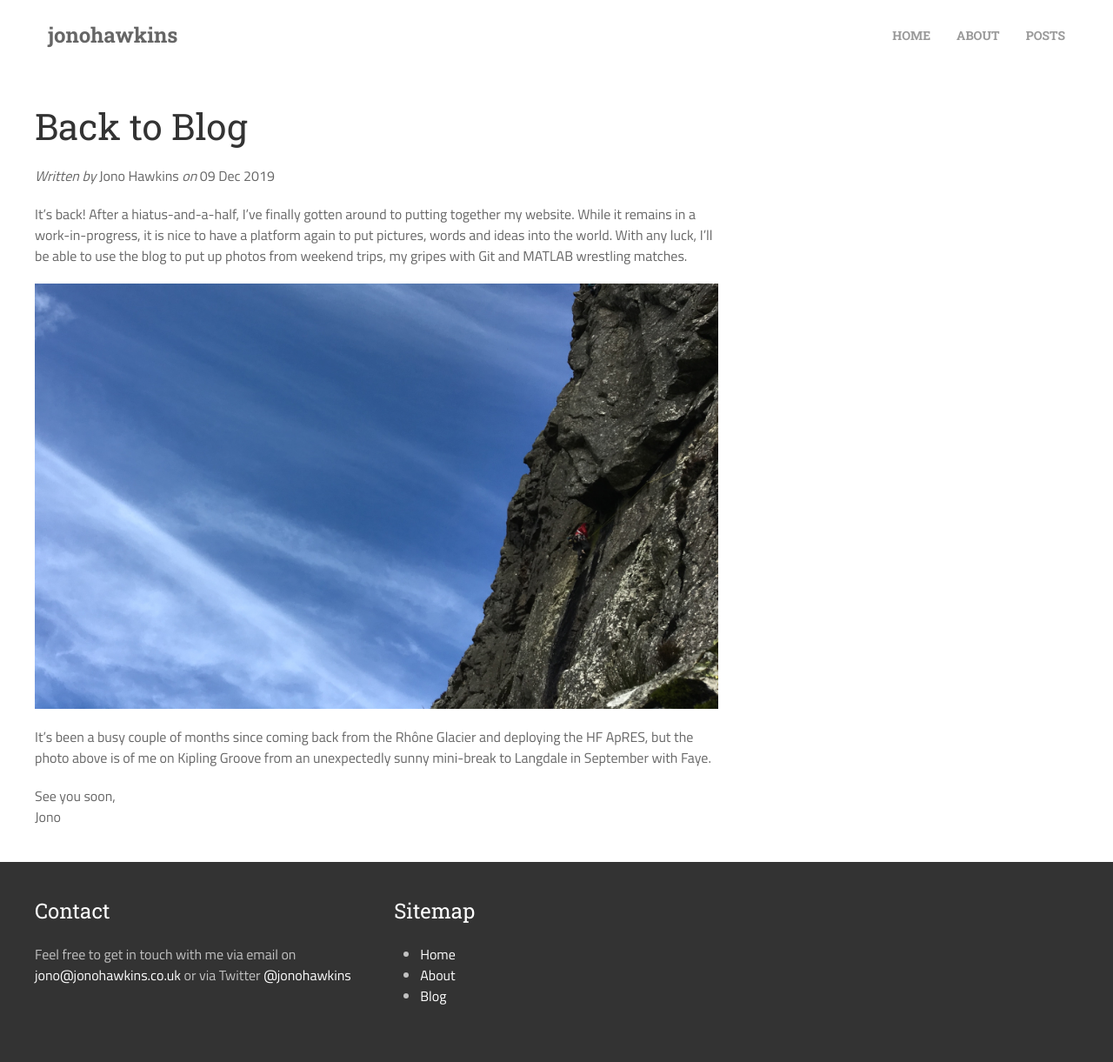
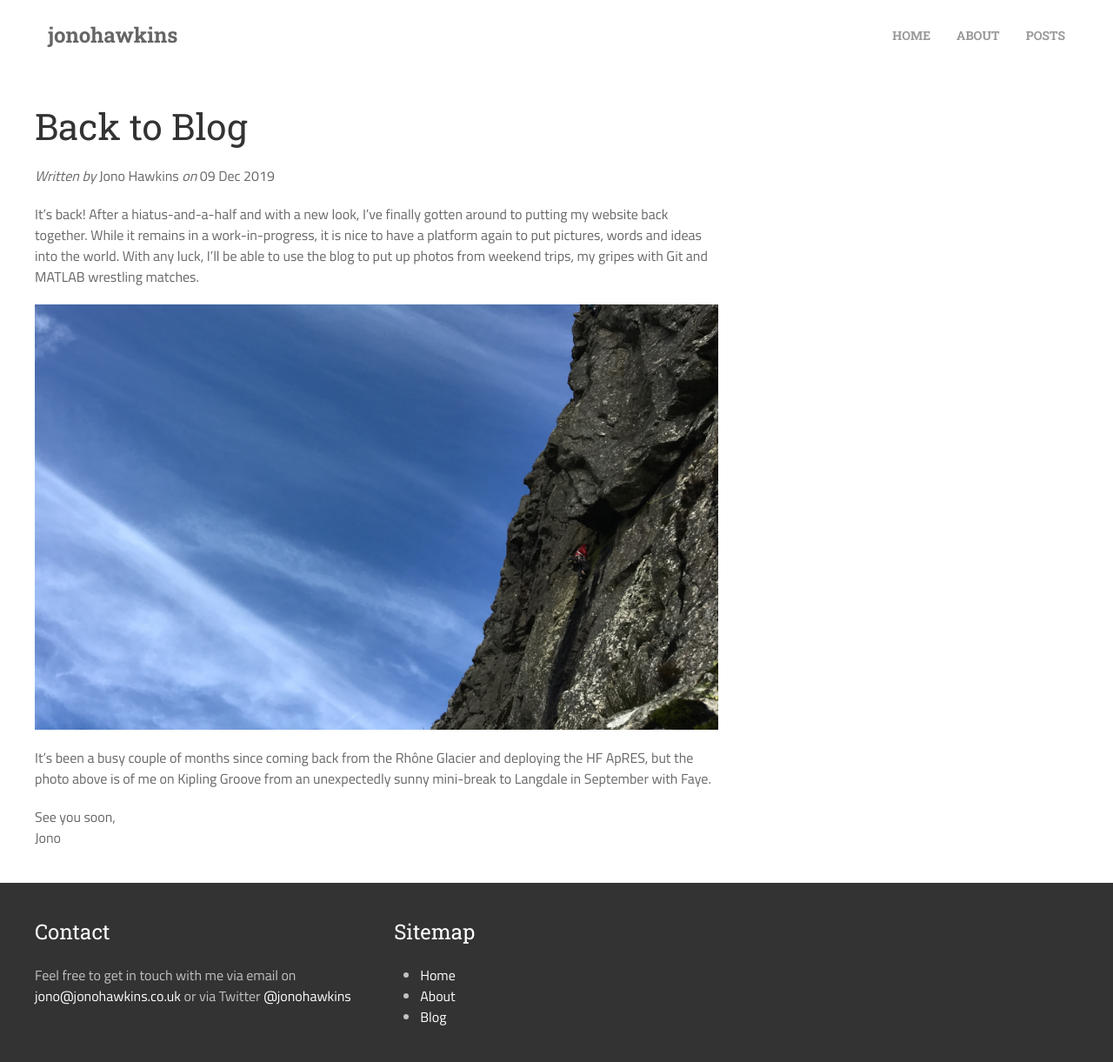
Before and after one commit to jonodhawkins/jonodhawkins.github.io, a Jekyll site: the page built from _posts/2019-12-09-back-in-blog.md, in a window 1280 px wide. Shown: the whole page at 87% size. Built offline with Jekyll 4.4.1, drawn with Linux system fonts in a browser that asks for light colours; before the commit the page ends 1197 px from its top, so only the background shows below that.

Commit message:
Update 2019-12-09-back-in-blog.md

```diff
--- a/_posts/2019-12-09-back-in-blog.md
+++ b/_posts/2019-12-09-back-in-blog.md
@@ -3,7 +3,7 @@ layout: post
 title: Back to Blog
 thumbnail: /assets/img/2019-12-09/thumbnail.jpg
 ---
-It's back! After a hiatus-and-a-half, I've finally gotten around to putting together my website.  While it remains in a work-in-progress, it is nice to have a platform again to put pictures, words and ideas into the world.  With any luck, I'll be able to use the blog to put up photos from weekend trips, my gripes with Git and MATLAB wrestling matches.
+It's back! After a hiatus-and-a-half and with a new look, I've finally gotten around to putting my website back together.  While it remains in a work-in-progress, it is nice to have a platform again to put pictures, words and ideas into the world.  With any luck, I'll be able to use the blog to put up photos from weekend trips, my gripes with Git and MATLAB wrestling matches.
 
 ![Kipling Groove on Gimmer Crag](/assets/img/2019-12-09/kipling.jpeg)
 
```
